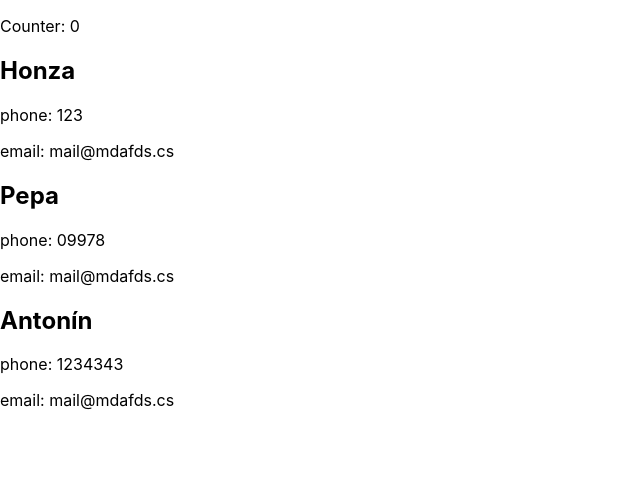
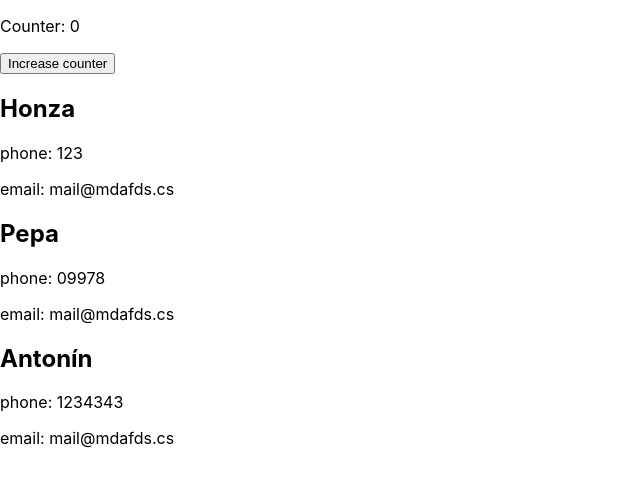
Before and after one commit to janmarek/react-training-contact-list, a React (Create React App) app: page / in a window 1280 px wide. Shown: the top 486 px of the page, without its empty margins (0-640 px from the left). Built offline with nearby package versions, Linux system fonts and the light colour scheme.

Commit message:
setCounter

```diff
--- a/src/App.js
+++ b/src/App.js
@@ -1,6 +1,5 @@
 import React, {useState} from "react";
 import "./App.css";
-import {Contact} from "./Contact";
 import {ContactList} from "./ContactList";
 
 const contacts = [
@@ -16,9 +15,16 @@ function App() {
     // const counter = stateArray[0];
     // const setCounter = stateArray[1];
 
+    function increaseCounter() {
+        setCounter(counter + 1);
+    }
+
     return (
         <div className="App">
             <p>Counter: {counter}</p>
+            <p>
+                <button onClick={increaseCounter}>Increase counter</button>
+            </p>
             <ContactList contacts={contacts} />
         </div>
     );
```
